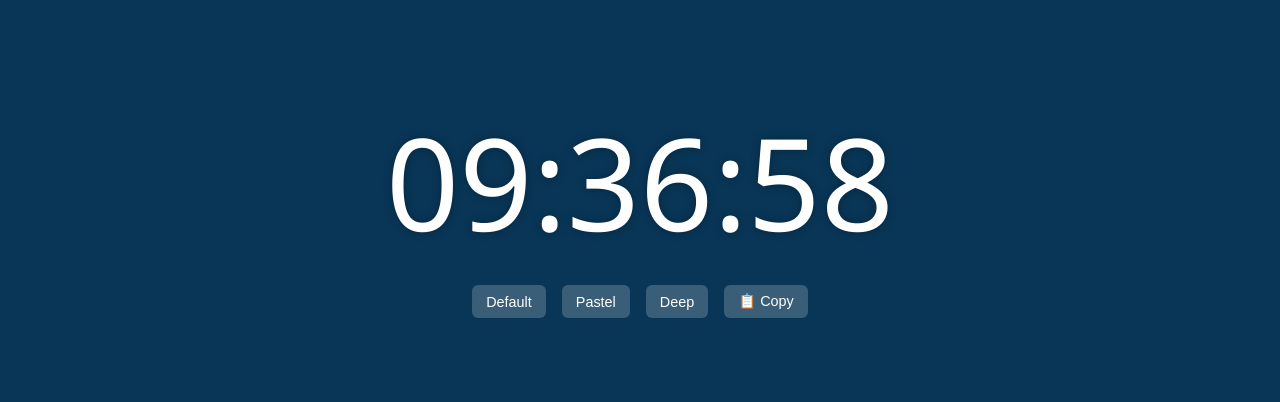
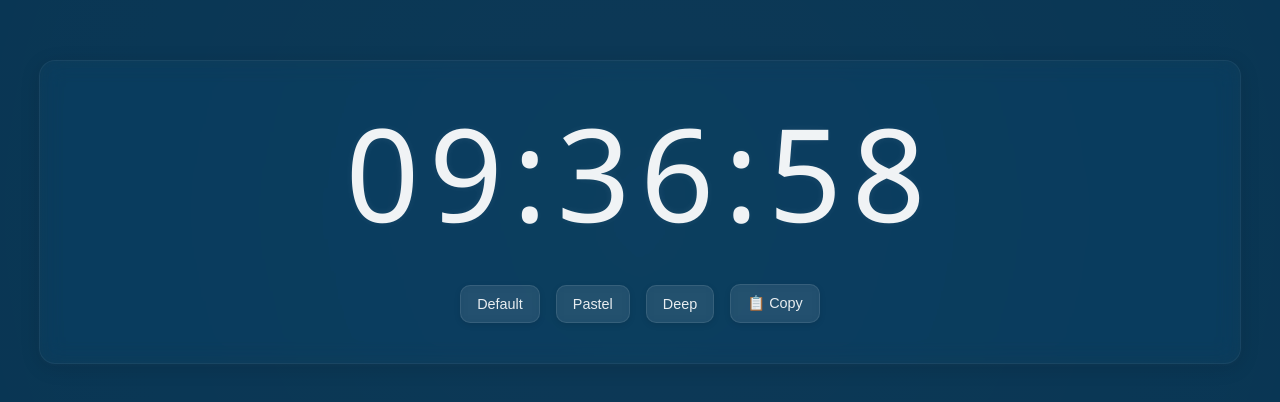
Before and after one commit to votepluto/colour-clock, a plain HTML site: page index.html in a window 1280 px wide. Shown: the part 188-590 px from the top of the page. Drawn offline with Linux system fonts and the light colour scheme.

Commit message:
Update index.html

```diff
--- a/index.html
+++ b/index.html
@@ -13,51 +13,101 @@
   height: 100%;
   font-family: 'Noto Sans', sans-serif;
   font-weight: 400;
+  background-color: #111;
+  color: rgba(255, 255, 255, 0.9);
+  text-shadow: 0 0 6px rgba(255, 255, 255, 0.05);
+  box-sizing: border-box;
+  display: flex;
+  justify-content: center;
+  align-items: center;
+  transition: background-color 3.5s ease-in-out;
+  background-image: radial-gradient(circle at center, rgba(255,255,255,0.015), transparent);
+}
+
+.wrapper {
+  width: 100%;
+  max-width: 90vw;
+  padding: 1.5rem;
   display: flex;
   flex-direction: column;
   justify-content: center;
   align-items: center;
-      background-color: #000;
-      transition: background-color 1s ease;
-      box-sizing: border-box;
-    }
-
-    .wrapper {
-      flex-grow: 1;
-      width: 100%;
-      display: flex;
-      flex-direction: column;
-      justify-content: center;
-      align-items: center;
+  background: rgba(255, 255, 255, 0.025);
+  border-radius: 16px;
+  backdrop-filter: blur(10px) saturate(115%);
+  box-shadow:
+    0 4px 20px rgba(0, 0, 0, 0.12),
+    0 1px 4px rgba(255, 255, 255, 0.03);
+  border: 1px solid rgba(255, 255, 255, 0.05);
+  transition:
+    background 2s ease-in-out,
+    box-shadow 2s ease-in-out,
+    backdrop-filter 1.5s ease;
 }
 
 #clock {
-      font-size: min(18vw, 16vh);
-      color: white;
-      text-shadow: 0 0 10px rgba(0,0,0,0.3);
+  font-size: clamp(3rem, 16vw, 16vh);
+  color: rgba(255, 255, 255, 0.95);
+  text-shadow:
+    0 0 8px rgba(255, 255, 255, 0.06),
+    0 0 16px rgba(255, 255, 255, 0.03);
+  letter-spacing: 0.075em;
   margin-bottom: 1rem;
+  transition: all 0.5s ease;
+  animation: softPulse 8s ease-in-out infinite;
+  will-change: transform, opacity;
+}
+
+@keyframes softPulse {
+  0%, 100% {
+    opacity: 0.95;
+    transform: scale(1);
+  }
+  50% {
+    opacity: 1;
+    transform: scale(1.01);
+  }
 }
 
 .controls {
   display: flex;
   flex-direction: row;
+  justify-content: center;
+  align-items: center;
+  flex-wrap: wrap;
   gap: 1rem;
-      margin-bottom: 1.5vh;
+  padding-top: 0.5rem;
+  margin-bottom: 2vh;
 }
 
 .button {
-      padding: 8px 14px;
+  padding: 10px 16px;
   font-size: 0.9rem;
-      background-color: rgba(255,255,255,0.2);
-      border: none;
-      border-radius: 6px;
-      color: white;
+  font-weight: 500;
+  background-color: rgba(255, 255, 255, 0.08);
+  color: rgba(255, 255, 255, 0.9);
+  border: 1px solid rgba(255, 255, 255, 0.1);
+  border-radius: 10px;
+  backdrop-filter: blur(6px);
+  box-shadow: 0 2px 6px rgba(0, 0, 0, 0.1);
+  transition: all 0.3s ease;
   cursor: pointer;
-      backdrop-filter: blur(4px);
+}
+
+.button:hover {
+  background-color: rgba(255, 255, 255, 0.12);
+  transform: scale(1.03);
+  box-shadow: 0 4px 12px rgba(0, 0, 0, 0.15);
 }
 
 .button:focus {
   outline: none;
+}
+
+.button.active {
+  background-color: rgba(255, 255, 255, 0.18);
+  box-shadow: 0 0 10px rgba(255,255,255,0.1);
+  border-color: rgba(255,255,255,0.2);
 }
   </style>
 </head>
@@ -88,12 +138,12 @@
   } else {
     const d = max - min;
     s = l > 0.5 ? d / (2 - max - min) : d / (max + min);
-        switch(max) {
+    switch (max) {
       case r: h = (g - b) / d + (g < b ? 6 : 0); break;
       case g: h = (b - r) / d + 2; break;
       case b: h = (r - g) / d + 4; break;
     }
-        h = h * 60;
+    h *= 60;
   }
   return [h, s * 100, l * 100];
 }
@@ -127,19 +177,26 @@
   const h = now.getHours().toString().padStart(2, '0');
   const m = now.getMinutes().toString().padStart(2, '0');
   const s = now.getSeconds().toString().padStart(2, '0');
-      const hex = '#' + h + m + s;
-      document.getElementById('clock').innerText = h + ':' + m + ':' + s;
+  const hex = `#${h}${m}${s}`;
+  document.getElementById('clock').innerText = `${h}:${m}:${s}`;
   applyBackground(hex);
 }
 
 function setMode(m) {
   mode = m;
   updateClock();
+
+  document.querySelectorAll('.button').forEach(btn => {
+    btn.classList.remove('active');
+  });
+
+  const activeButton = document.querySelector(`.button[onclick="setMode('${m}')"]`);
+  if (activeButton) activeButton.classList.add('active');
 }
 
 function copyHex() {
   navigator.clipboard.writeText(currentHex).then(() => {
-        alert('Copied: ' + currentHex);
+    alert(`Copied: ${currentHex}`);
   });
 }
 
```
Lines whose indentation alone changed are shown as unchanged.
